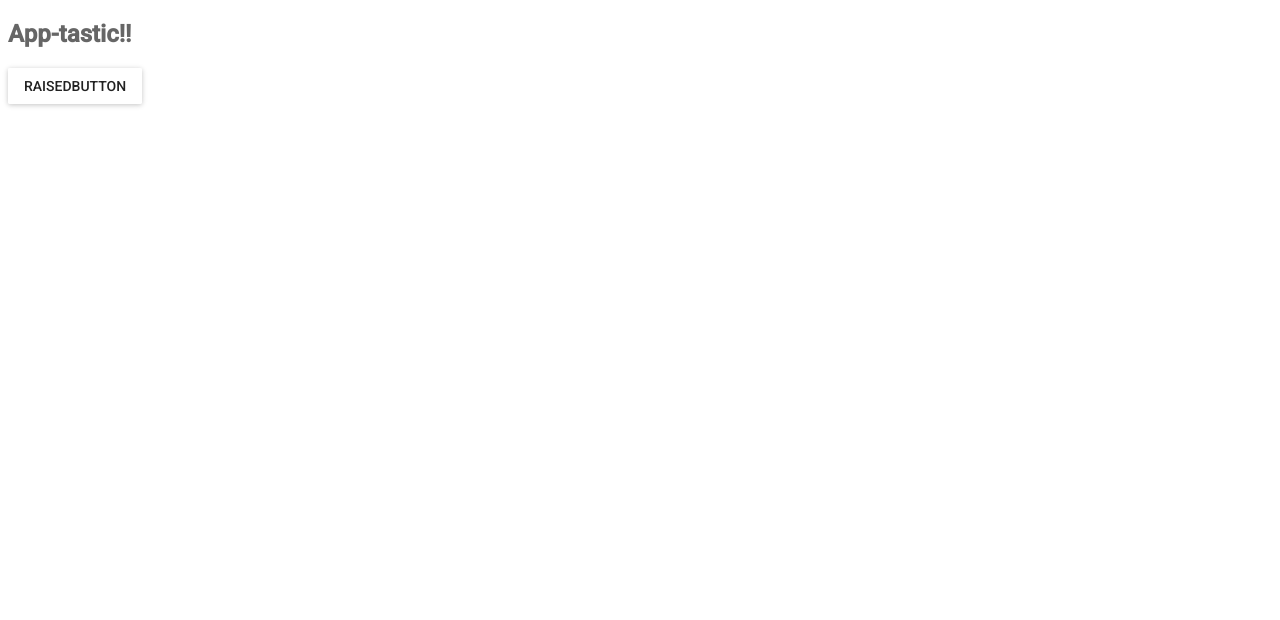
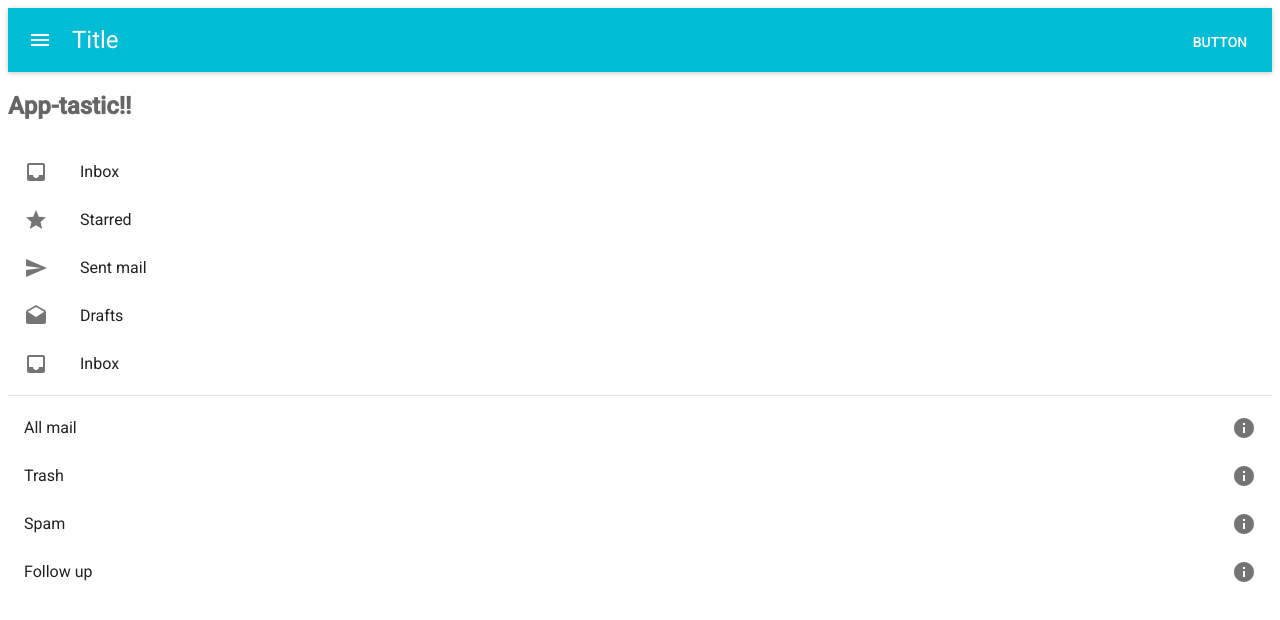
Before and after one commit to JohnDHamm/trail-tracker-react, a React app: page / in a window 1280 px wide. Built offline with nearby package versions, Linux system fonts and the light colour scheme.

Commit message:
test components added

```diff
--- /dev/null
+++ b/src/components/navbar.js
@@ -0,0 +1,23 @@
+import React, { Component } from 'react';
+
+import MuiThemeProvider from 'material-ui/styles/MuiThemeProvider';
+import AppBar from 'material-ui/AppBar';
+import FlatButton from 'material-ui/FlatButton';
+
+
+
+class Navbar extends Component {
+
+	render() {
+		return (
+			<MuiThemeProvider>
+				<AppBar
+					title={<span>Title</span>}
+					iconElementRight={<FlatButton label="Button" />}
+				/>
+			</MuiThemeProvider>
+		);
+	}
+}
+
+export default Navbar;
--- /dev/null
+++ b/src/components/second_component.js
@@ -0,0 +1,38 @@
+import React, { Component } from 'react';
+
+import MuiThemeProvider from 'material-ui/styles/MuiThemeProvider';
+import {List, ListItem} from 'material-ui/List';
+import ContentInbox from 'material-ui/svg-icons/content/inbox';
+import ActionGrade from 'material-ui/svg-icons/action/grade';
+import ContentSend from 'material-ui/svg-icons/content/send';
+import ContentDrafts from 'material-ui/svg-icons/content/drafts';
+import Divider from 'material-ui/Divider';
+import ActionInfo from 'material-ui/svg-icons/action/info';
+
+class SecondComponentTest extends Component {
+
+	render () {
+		return (
+			<MuiThemeProvider>
+				<div>
+			    <List>
+			      <ListItem primaryText="Inbox" leftIcon={<ContentInbox />} />
+			      <ListItem primaryText="Starred" leftIcon={<ActionGrade />} />
+			      <ListItem primaryText="Sent mail" leftIcon={<ContentSend />} />
+			      <ListItem primaryText="Drafts" leftIcon={<ContentDrafts />} />
+			      <ListItem primaryText="Inbox" leftIcon={<ContentInbox />} />
+			    </List>
+			    <Divider />
+			    <List>
+			      <ListItem primaryText="All mail" rightIcon={<ActionInfo />} />
+			      <ListItem primaryText="Trash" rightIcon={<ActionInfo />} />
+			      <ListItem primaryText="Spam" rightIcon={<ActionInfo />} />
+			      <ListItem primaryText="Follow up" rightIcon={<ActionInfo />} />
+			    </List>
+		    </div>
+	    </MuiThemeProvider>
+		);
+	}
+}
+
+export default SecondComponentTest;
--- a/src/index.js
+++ b/src/index.js
@@ -1,19 +1,17 @@
 import React, { Component } from 'react';
 import ReactDOM from 'react-dom';
-
-import MuiThemeProvider from 'material-ui/styles/MuiThemeProvider';
-import RaisedButton from 'material-ui/RaisedButton';
+import Navbar from './components/navbar'
+import SecondComponentTest from './components/second_component';
 
 class App extends Component {
 
 	render() {
 		return (
-			<MuiThemeProvider>
-				<div>
-					<h2 className="title-test">App-tastic!!</h2>
-					<RaisedButton label="RaisedButton" />
-				</div>
-			</MuiThemeProvider>
+			<div>
+				<Navbar />
+				<h2 className="title-test">App-tastic!!</h2>
+				<SecondComponentTest />
+			</div>
 		)
 	}
 }
```
Also changed, not shown: index.html (+0 -2 lines).
